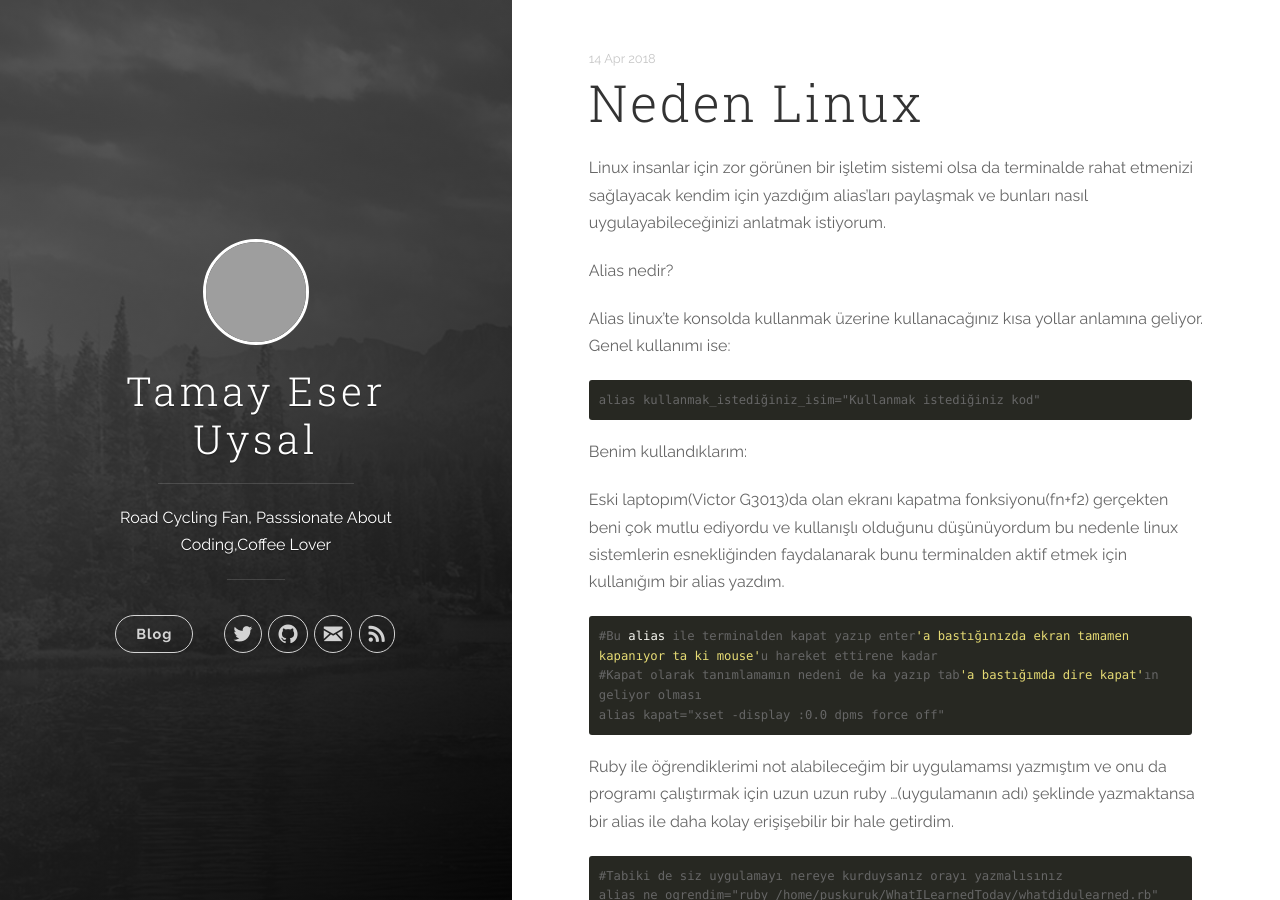
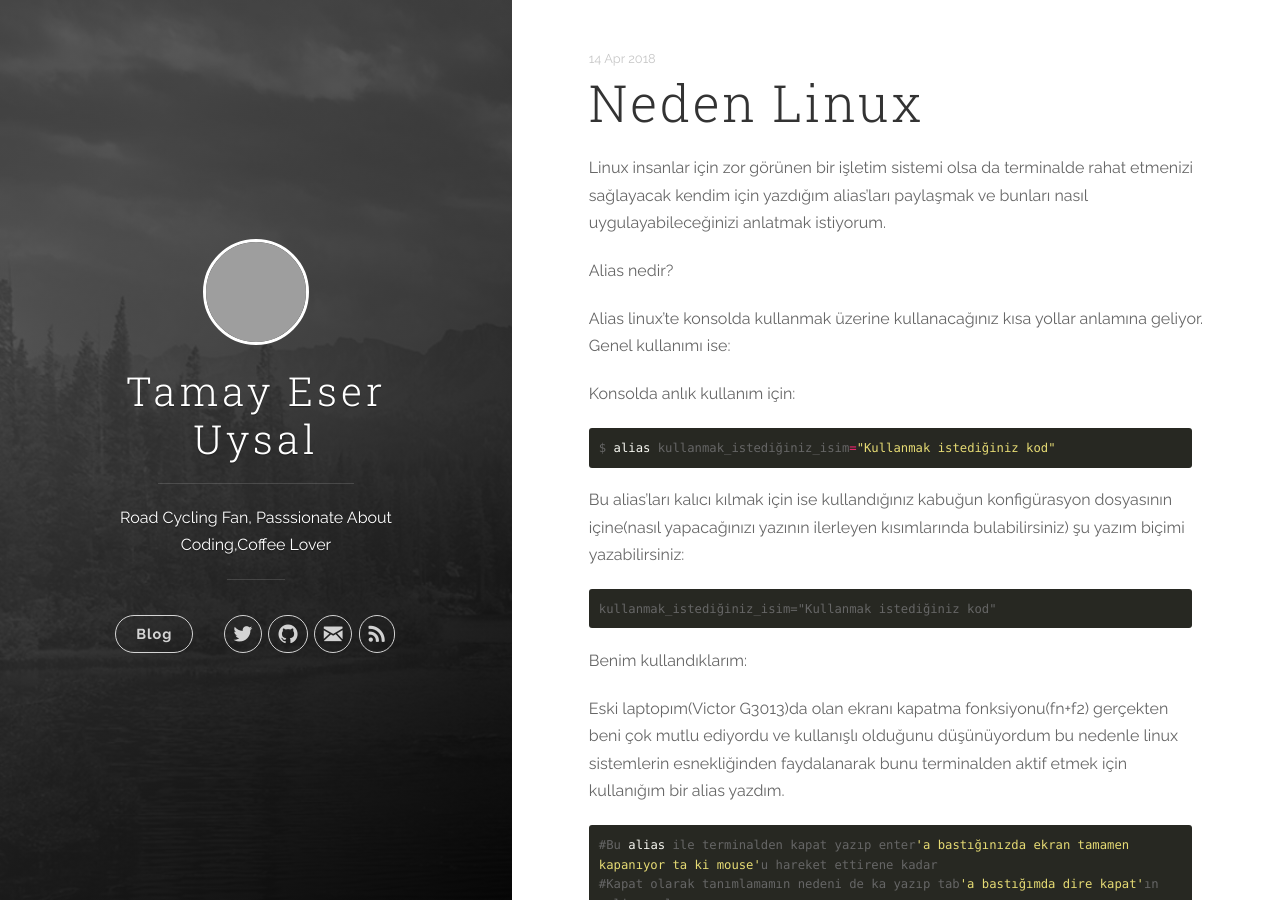
Before and after one commit to puskuruk/puskuruk.github.io, a Jekyll site: the page built from _posts/2018-04-14-neden-linux.md, in a window 1280 px wide and 900 px high, cut to the strip 0-900 px from the top of the window. Built offline with Jekyll 4.4.1, drawn with Linux system fonts in a browser that asks for light colours; grey boxes are pictures that could not be loaded.

Commit message:
Neden linux? yazısında alias ile ilgili atladığım bir kısmı güncelledim.

````diff
--- a/_posts/2018-04-14-neden-linux.md
+++ b/_posts/2018-04-14-neden-linux.md
@@ -11,10 +11,17 @@ Alias nedir?
 
 Alias linux'te konsolda kullanmak üzerine kullanacağınız kısa yollar anlamına geliyor. Genel kullanımı ise:
 
+Konsolda anlık kullanım için:
 ```console
-alias kullanmak_istediğiniz_isim="Kullanmak istediğiniz kod"
+$ alias kullanmak_istediğiniz_isim="Kullanmak istediğiniz kod"
 ```
 
+
+Bu alias'ları kalıcı kılmak için ise kullandığınız kabuğun konfigürasyon dosyasının içine(nasıl yapacağınızı yazının ilerleyen kısımlarında bulabilirsiniz) şu yazım biçimi yazabilirsiniz:
+
+```console
+kullanmak_istediğiniz_isim="Kullanmak istediğiniz kod"
+```
 Benim kullandıklarım:
 
 Eski laptopım(Victor G3013)da olan ekranı kapatma fonksiyonu(fn+f2) gerçekten beni çok mutlu ediyordu ve kullanışlı olduğunu düşünüyordum bu nedenle linux sistemlerin esnekliğinden faydalanarak bunu terminalden aktif etmek için kullanığım bir alias yazdım.
````
